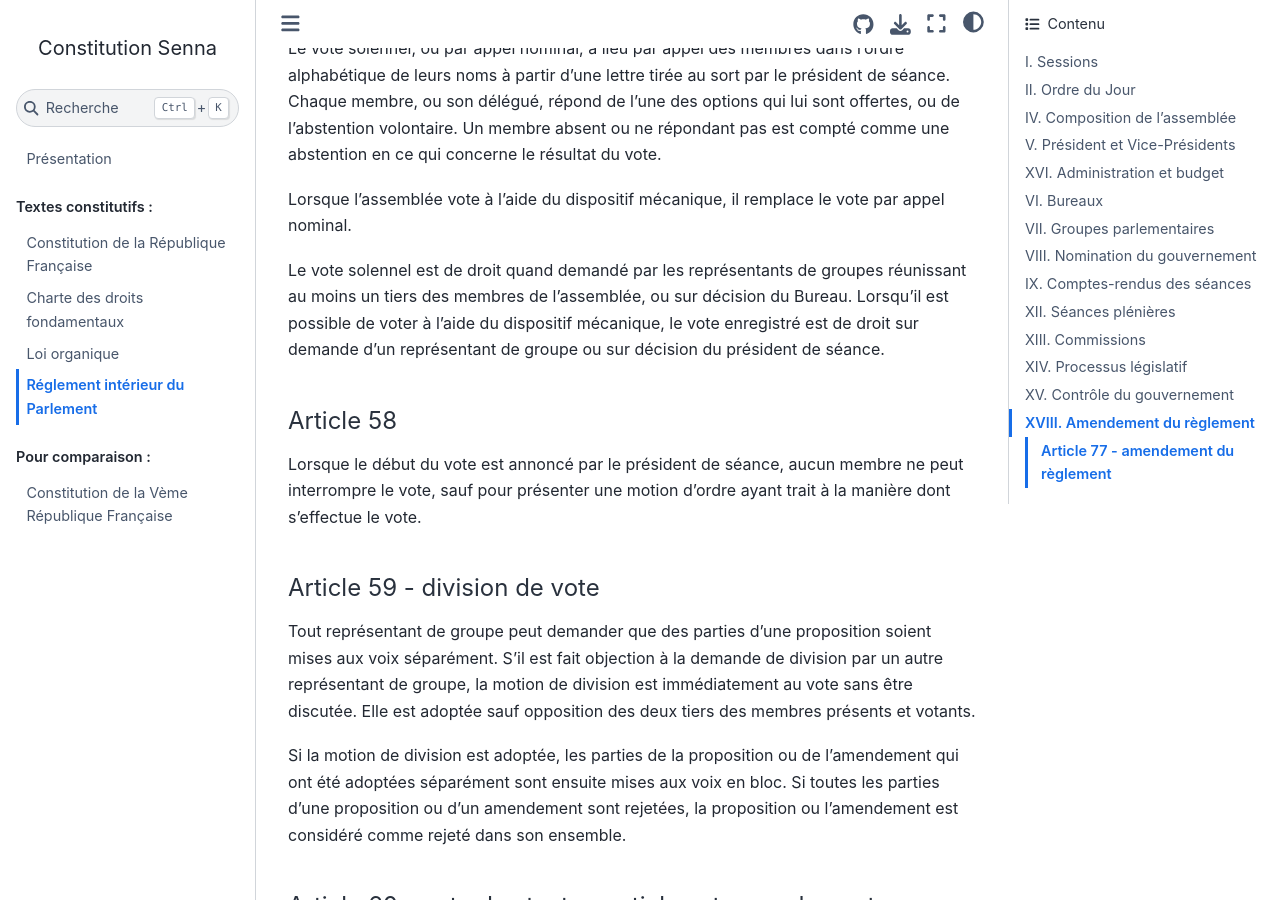
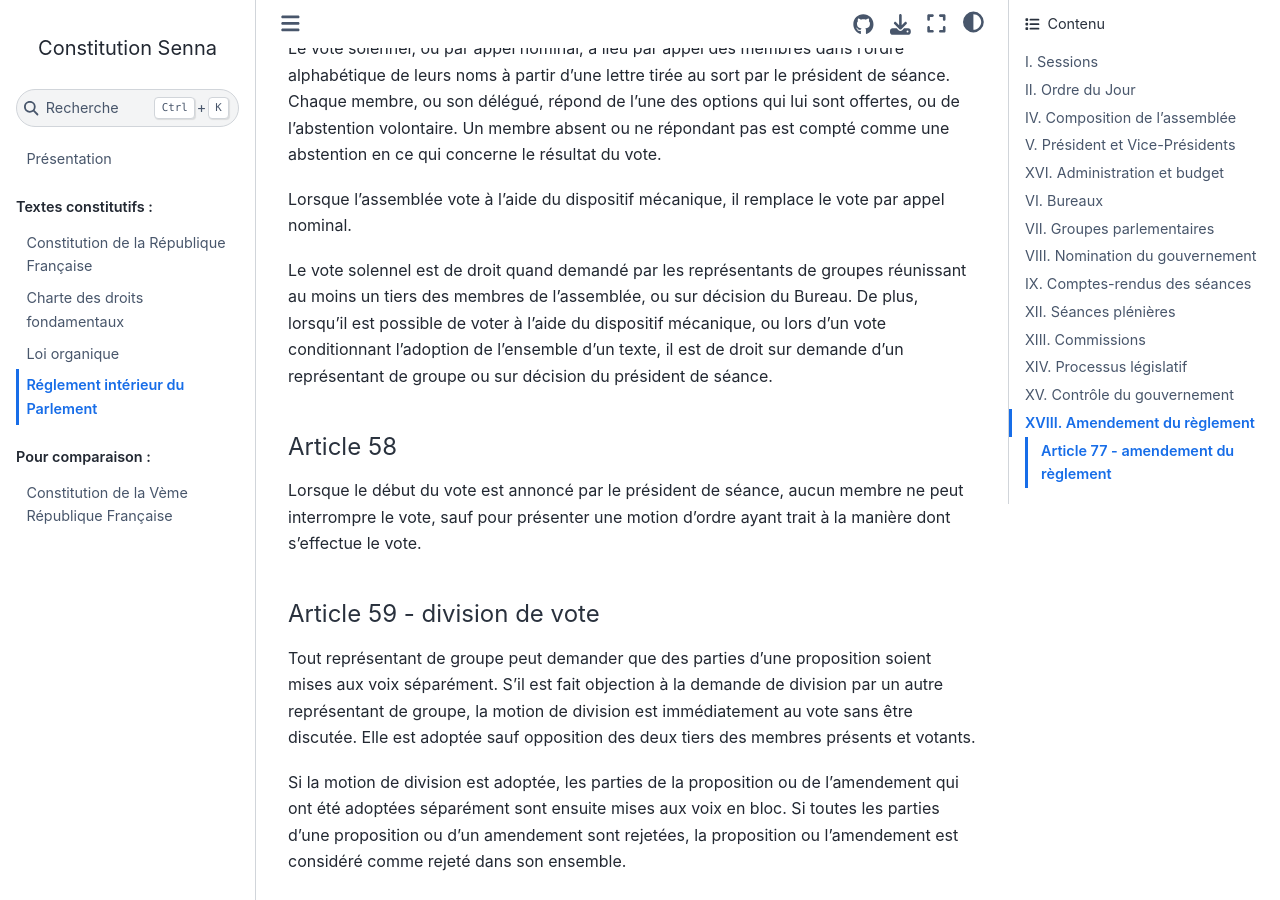
Before and after one commit to Gouvernathor/senna, a Sphinx documentation site: the page built from source/reglement_interieur.rst, in a window 1280 px wide and 900 px high, scrolled down 20546 px. Built offline with Sphinx 7.4.7 and the Sphinx Book theme 1.1.4, drawn with Linux system fonts in a browser that asks for light colours.

Commit message:
Ajout du vote enregistré de droit sur l'ensemble d'un texte

```diff
--- a/source/reglement_interieur.rst
+++ b/source/reglement_interieur.rst
@@ -577,7 +577,7 @@
 
 Lorsque l'assemblée vote à l'aide du dispositif mécanique, il remplace le vote par appel nominal.
 
-Le vote solennel est de droit quand demandé par les représentants de groupes réunissant au moins un tiers des membres de l'assemblée, ou sur décision du Bureau. Lorsqu'il est possible de voter à l'aide du dispositif mécanique, le vote enregistré est de droit sur demande d'un représentant de groupe ou sur décision du président de séance.
+Le vote solennel est de droit quand demandé par les représentants de groupes réunissant au moins un tiers des membres de l'assemblée, ou sur décision du Bureau. De plus, lorsqu'il est possible de voter à l'aide du dispositif mécanique, ou lors d'un vote conditionnant l'adoption de l'ensemble d'un texte, il est de droit sur demande d'un représentant de groupe ou sur décision du président de séance.
 
 .. article::
 
```
